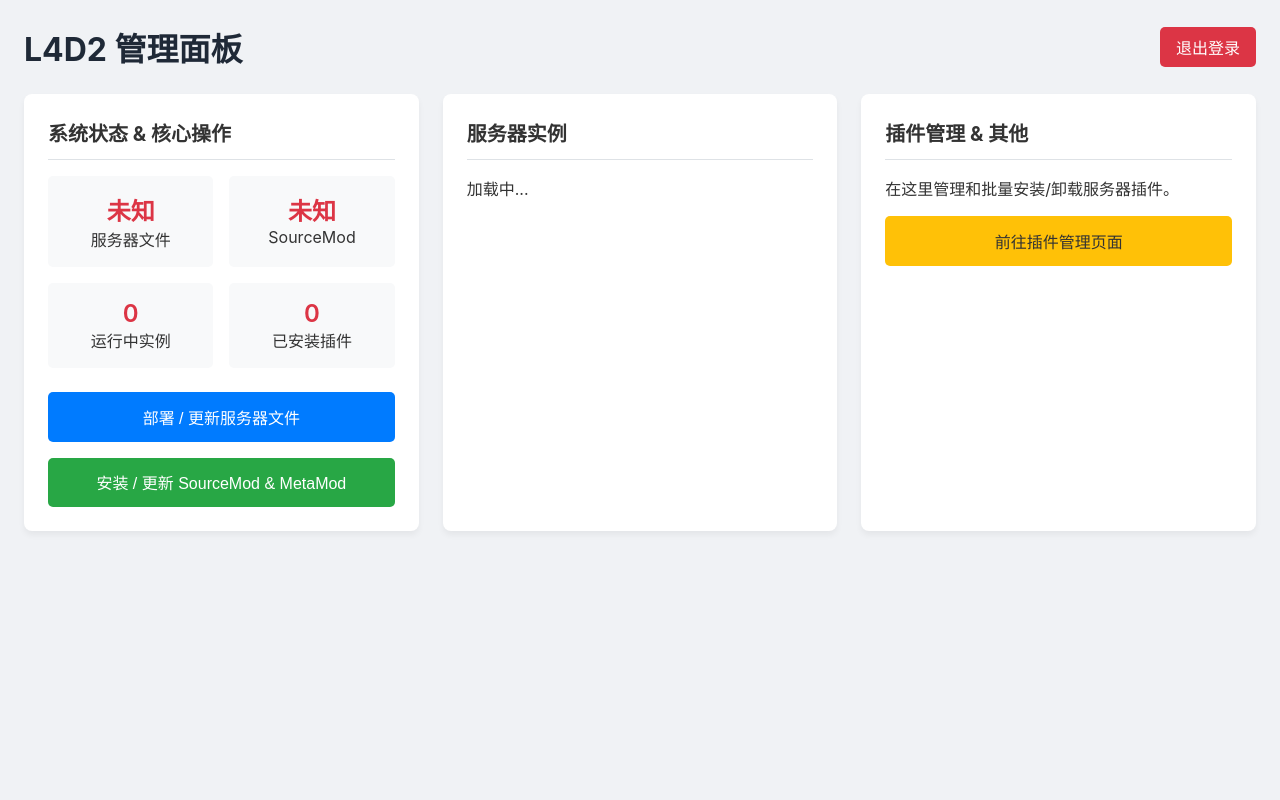
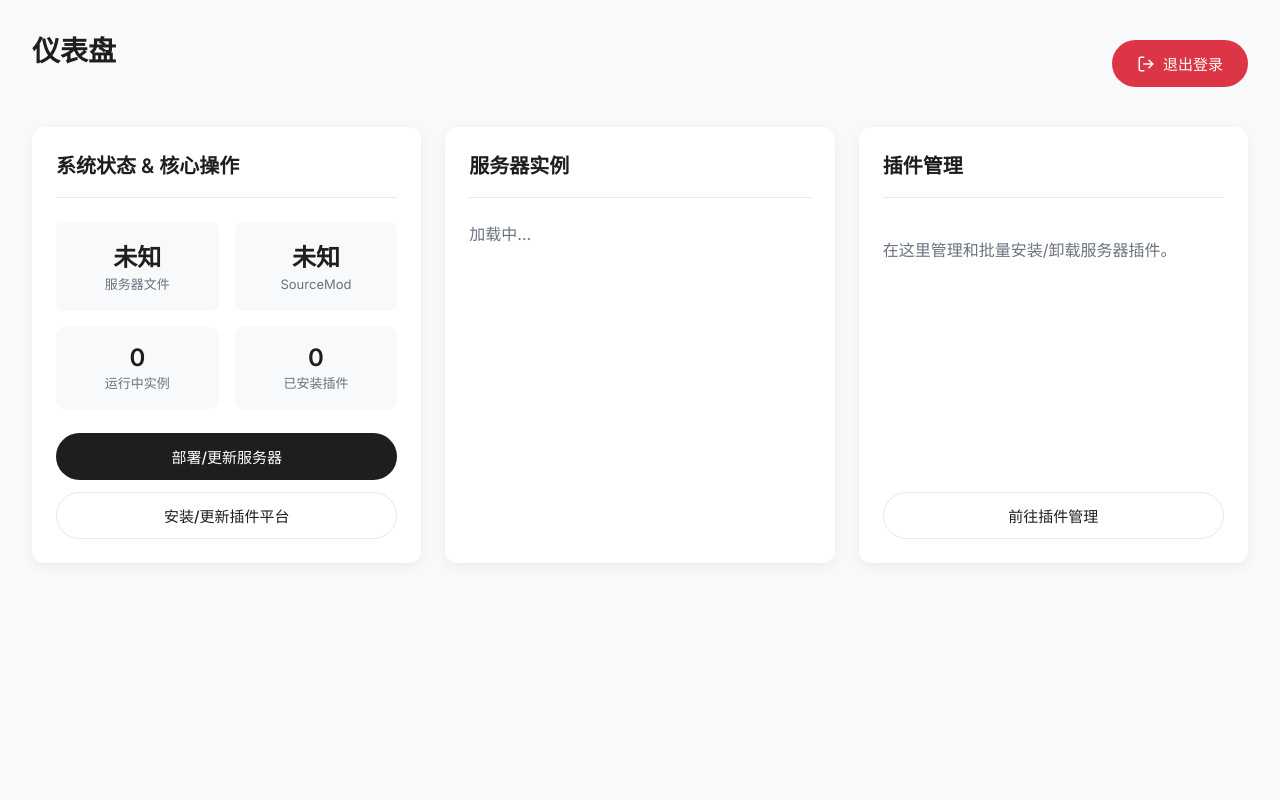
Before and after one commit to Q1en/L4D2-Manager-Panel, a Flask app: template app/templates/dashboard.html in a window 1280 px wide. Run offline with Flask 2, Linux system fonts and the light colour scheme; the template is opened without the code that fills it, so the values that code supplies are empty; some libraries are stand-ins or nearby versions.

Commit message:
重构 UI 风格

```diff
--- /dev/null
+++ b/app/static/style.css
@@ -0,0 +1,260 @@
+/* app/static/style.css */
+
+/* --- 1. 全局与基础设置 --- */
+:root {
+    /* 色彩方案 */
+    --bg-primary: #FFFFFF;
+    --bg-secondary: #F8F9FA;
+    --text-primary: #1E1E1E;
+    --text-secondary: #6B7280;
+    --brand-accent: #007AFF;
+    --border-default: #E5E7EB;
+    --status-success: #28A745;
+    --status-danger: #DC3545;
+    --status-warning: #FFC107;
+    --tag-bg-blue: #EBF5FF;
+    --tag-text-blue: #0062CC;
+    --tag-bg-purple: #F3E8FF;
+    --tag-text-purple: #5A298B;
+
+    /* 间距规范 (8px 网格) */
+    --space-1: 4px;
+    --space-2: 8px;
+    --space-3: 12px;
+    --space-4: 16px;
+    --space-5: 24px;
+    --space-6: 32px;
+
+    /* 字体 */
+    --font-family: 'Inter', -apple-system, BlinkMacSystemFont, "Segoe UI", Roboto, "Helvetica Neue", Arial, sans-serif;
+
+    /* 圆角 */
+    --border-radius-md: 8px;
+    --border-radius-lg: 12px;
+    --border-radius-full: 32px;
+}
+
+body {
+    font-family: var(--font-family);
+    background-color: var(--bg-secondary);
+    color: var(--text-primary);
+    margin: 0;
+    padding: var(--space-6);
+    display: flex;
+    flex-direction: column;
+    align-items: center;
+    min-height: 100vh;
+    box-sizing: border-box;
+}
+
+/* --- 2. 字体排版 --- */
+h1 { font-size: 28px; font-weight: 700; line-height: 1.4; margin: 0 0 var(--space-5) 0; }
+h2 { font-size: 20px; font-weight: 600; line-height: 1.5; margin: 0; }
+h3 { font-size: 16px; font-weight: 600; line-height: 1.5; }
+p, li { font-size: 16px; line-height: 1.6; color: var(--text-secondary); }
+small { font-size: 13px; line-height: 1.5; color: var(--text-secondary); }
+
+/* --- 3. 布局与容器 --- */
+.main-container {
+    width: 100%;
+    max-width: 1280px;
+}
+
+.page-header {
+    display: flex;
+    justify-content: space-between;
+    align-items: center;
+    margin-bottom: var(--space-6);
+}
+
+.grid-container {
+    display: grid;
+    grid-template-columns: repeat(auto-fit, minmax(350px, 1fr));
+    gap: var(--space-5);
+}
+
+/* --- 4. 组件设计 --- */
+
+/* 卡片 (Card) */
+.card {
+    background: var(--bg-primary);
+    border-radius: var(--border-radius-lg);
+    box-shadow: 0 4px 12px rgba(0, 0, 0, 0.05);
+    padding: var(--space-5);
+    display: flex;
+    flex-direction: column;
+}
+.card-header {
+    border-bottom: 1px solid var(--border-default);
+    padding-bottom: var(--space-4);
+    margin-bottom: var(--space-5);
+}
+
+/* 按钮 (Button) */
+.btn {
+    display: inline-flex;
+    align-items: center;
+    justify-content: center;
+    gap: var(--space-2);
+    font-family: var(--font-family);
+    font-size: 15px;
+    font-weight: 500;
+    text-decoration: none;
+    border: 1px solid transparent;
+    border-radius: var(--border-radius-full);
+    padding: var(--space-3) var(--space-5);
+    cursor: pointer;
+    transition: all 0.2s ease;
+}
+
+.btn-primary {
+    background-color: var(--text-primary);
+    color: var(--bg-primary);
+}
+.btn-primary:hover { background-color: #333; }
+.btn-primary:active { background-color: #000; }
+
+.btn-secondary {
+    background-color: var(--bg-primary);
+    color: var(--text-primary);
+    border-color: var(--border-default);
+}
+.btn-secondary:hover { background-color: var(--bg-secondary); }
+.btn-secondary:active { background-color: #F0F2F5; border-color: #D1D5DB; }
+
+.btn-danger {
+    background-color: var(--status-danger);
+    color: var(--bg-primary);
+}
+.btn-danger:hover { background-color: #c82333; }
+
+.btn:disabled {
+    background-color: #E5E7EB;
+    color: #6B7280;
+    cursor: not-allowed;
+    border-color: transparent;
+}
+.btn-secondary:disabled {
+    background-color: var(--bg-primary);
+    color: #9CA3AF;
+    border-color: var(--border-default);
+}
+
+
+/* 输入框 (Input) */
+.form-group { margin-bottom: var(--space-4); }
+.form-label { display: block; margin-bottom: var(--space-2); font-size: 14px; font-weight: 500; color: var(--text-primary); }
+.form-input {
+    width: 100%;
+    padding: var(--space-3) var(--space-4);
+    border-radius: var(--border-radius-full);
+    border: none;
+    background-color: var(--bg-secondary);
+    font-size: 16px;
+    box-sizing: border-box;
+    transition: all 0.2s ease;
+}
+.form-input:hover { background-color: #F0F2F5; }
+.form-input:focus {
+    background-color: var(--bg-primary);
+    outline: none;
+    box-shadow: 0 0 0 3px rgba(0, 122, 255, 0.2), 0 0 0 1px var(--brand-accent);
+}
+
+/* 列表 (List) */
+.item-list {
+    list-style: none;
+    padding: 0;
+    margin: 0;
+}
+.list-item {
+    display: flex;
+    justify-content: space-between;
+    align-items: center;
+    padding: var(--space-3) 0;
+    border-bottom: 1px solid var(--border-default);
+}
+.list-item:last-child { border-bottom: none; }
+.item-content { display: flex; align-items: center; gap: var(--space-3); }
+.item-actions { display: flex; gap: var(--space-2); }
+.item-actions .btn { padding: var(--space-1) var(--space-3); font-size: 13px; }
+
+
+/* 状态指示 */
+.status-dot {
+    width: 12px;
+    height: 12px;
+    border-radius: 50%;
+}
+.status-dot.running { background-color: var(--status-success); }
+.status-dot.stopped { background-color: var(--status-danger); }
+
+/* 登录页特定样式 */
+.login-wrapper {
+    display: flex;
+    justify-content: center;
+    align-items: center;
+    flex-grow: 1;
+    width: 100%;
+}
+.login-container {
+    width: 360px;
+    padding: var(--space-6);
+    background: var(--bg-primary);
+    border-radius: var(--border-radius-lg);
+    box-shadow: 0 4px 12px rgba(0,0,0,0.05);
+}
+.login-container h1 { text-align: center; }
+.login-container .error {
+    color: var(--status-danger);
+    text-align: center;
+    margin-top: var(--space-4);
+    font-size: 14px;
+}
+.login-container .btn {
+    width: 100%;
+    margin-top: var(--space-2);
+}
+
+/* --- 5. 插件页特定样式 --- */
+.plugins-container .card-header {
+    display: flex;
+    justify-content: space-between;
+    align-items: center;
+}
+.plugins-container .checkbox-label {
+    display: flex;
+    align-items: center;
+    gap: var(--space-2);
+    cursor: pointer;
+    font-weight: 500;
+}
+.plugins-container .list-item { padding: var(--space-3); }
+.plugins-container .list-item:hover { background-color: var(--bg-secondary); }
+
+
+/* --- 6. 日志模态框 (Modal) --- */
+#logModal { display: none; position: fixed; z-index: 1000; left: 0; top: 0; width: 100%; height: 100%; background-color: rgba(0,0,0,0.6); }
+.modal-content { background-color: #1e1e1e; color: #d4d4d4; margin: 5% auto; padding: 20px; border: 1px solid #888; width: 80%; max-width: 800px; height: 70%; border-radius: 8px; display: flex; flex-direction: column; }
+#logOutput { flex-grow: 1; overflow-y: auto; white-space: pre-wrap; font-family: 'Courier New', Courier, monospace; font-size: 0.9rem; background: #1e1e1e; border: 1px solid #333; padding: 10px; border-radius: 5px; }
+.modal-header { display: flex; justify-content: space-between; align-items: center; border-bottom: 1px solid #444; padding-bottom: 10px; margin-bottom: 10px;}
+.close-btn { color: #aaa; font-size: 28px; font-weight: bold; cursor: pointer; }
+
+
+/* --- 7. 复选框统一样式 --- */
+.checkbox-label {
+    display: flex;
+    align-items: center;
+    gap: var(--space-2);
+    cursor: pointer;
+    -webkit-user-select: none;
+    -ms-user-select: none;
+    user-select: none;
+}
+
+.checkbox-label input[type="checkbox"] {
+    width: 18px;
+    height: 18px;
+    flex-shrink: 0;
+    cursor: pointer;
+}
--- a/app/templates/dashboard.html
+++ b/app/templates/dashboard.html
@@ -4,86 +4,67 @@
     <meta charset="UTF-8">
     <meta name="viewport" content="width=device-width, initial-scale=1.0">
     <title>L4D2 管理面板 - 仪表盘</title>
+    <link rel="preconnect" href="https://fonts.googleapis.com">
+    <link rel="preconnect" href="https://fonts.gstatic.com" crossorigin>
+    <link href="https://fonts.googleapis.com/css2?family=Inter:wght@400;500;600;700&display=swap" rel="stylesheet">
+    <script src="https://cdn.jsdelivr.net/npm/feather-icons/dist/feather.min.js"></script>
+    <link rel="stylesheet" href="{{ url_for('static', filename='style.css') }}">
     <script src="https://cdn.jsdelivr.net/npm/sweetalert2@11"></script>
-    <style>
-        :root { --main-bg: #f0f2f5; --card-bg: #ffffff; --text-color: #333; --primary-color: #007bff; --green: #28a745; --red: #dc3545; --yellow: #ffc107; --border-color: #dee2e6; }
-        body { font-family: -apple-system, BlinkMacSystemFont, "Segoe UI", Roboto, "Helvetica Neue", Arial, sans-serif; background-color: var(--main-bg); color: var(--text-color); margin: 0; padding: 1.5rem; }
-        header { display: flex; justify-content: space-between; align-items: center; margin-bottom: 1.5rem; }
-        h1 { color: #1f2937; margin: 0; }
-        .logout-btn { background: var(--red); color: white; padding: 0.5rem 1rem; border-radius: 5px; text-decoration: none; font-weight: 500; }
-        .container { display: grid; grid-template-columns: repeat(auto-fit, minmax(350px, 1fr)); gap: 1.5rem; }
-        .card { background: var(--card-bg); border-radius: 8px; box-shadow: 0 4px 6px rgba(0,0,0,0.05); padding: 1.5rem; }
-        .card h2 { margin-top: 0; border-bottom: 1px solid var(--border-color); padding-bottom: 0.75rem; margin-bottom: 1rem; font-size: 1.25rem; }
-        .status-grid { display: grid; grid-template-columns: 1fr 1fr; gap: 1rem; margin-bottom: 1.5rem; }
-        .status-item { text-align: center; background: #f8f9fa; padding: 1rem; border-radius: 5px; }
-        .status-item span { font-size: 1.5rem; font-weight: 600; display: block; }
-        .status-label-true { color: var(--green); }
-        .status-label-false { color: var(--red); }
-        .action-btn { background: var(--primary-color); color: white; border: none; padding: 0.8rem 1.2rem; border-radius: 5px; cursor: pointer; font-size: 1rem; transition: background-color 0.2s; width: 100%; text-align: center; box-sizing: border-box; }
-        .action-btn:hover { background-color: #0056b3; }
-        a.action-btn { text-decoration: none; display: block; }
-        .instance-list { list-style: none; padding: 0; margin: 0; }
-        .instance-item { display: flex; justify-content: space-between; align-items: center; padding: 0.75rem; border-bottom: 1px solid #e5e7eb; }
-        .instance-item:last-child { border-bottom: none; }
-        .instance-info { display: flex; align-items: center; gap: 0.75rem; }
-        .status-dot { width: 12px; height: 12px; border-radius: 50%; }
-        .status-dot.running { background-color: var(--green); }
-        .status-dot.stopped { background-color: var(--red); }
-        .instance-name { font-weight: 500; }
-        .instance-details { font-size: 0.85rem; color: #6b7280; }
-        .item-actions button { font-size: 0.8rem; padding: 0.4rem 0.8rem; border-radius: 4px; cursor: pointer; border: none; color: white; }
-        .btn-start { background: var(--green); }
-        .btn-stop { background: var(--red); }
-        #logModal { display: none; position: fixed; z-index: 1000; left: 0; top: 0; width: 100%; height: 100%; background-color: rgba(0,0,0,0.6); }
-        .modal-content { background-color: #1e1e1e; color: #d4d4d4; margin: 5% auto; padding: 20px; border: 1px solid #888; width: 80%; max-width: 800px; height: 70%; border-radius: 8px; display: flex; flex-direction: column; }
-        #logOutput { flex-grow: 1; overflow-y: auto; white-space: pre-wrap; font-family: 'Courier New', Courier, monospace; font-size: 0.9rem; background: #1e1e1e; border: 1px solid #333; padding: 10px; border-radius: 5px; }
-        .modal-header { display: flex; justify-content: space-between; align-items: center; border-bottom: 1px solid #444; padding-bottom: 10px; margin-bottom: 10px;}
-        .close-btn { color: #aaa; font-size: 28px; font-weight: bold; cursor: pointer; }
-    </style>
 </head>
 <body>
 
-    <header>
-        <h1>L4D2 管理面板</h1>
-        <a href="/logout" class="logout-btn">退出登录</a>
+    <div class="main-container">
+        <header class="page-header">
+            <h1>仪表盘</h1>
+            <a href="/logout" class="btn btn-danger">
+                <i data-feather="log-out" style="width:18px; height:18px;"></i>
+                <span>退出登录</span>
+            </a>
         </header>
 
-    <div class="container">
+        <div class="grid-container">
             <div class="card">
+                <div class="card-header">
                     <h2>系统状态 & 核心操作</h2>
-            <div class="status-grid">
-                <div class="status-item">
-                    <span id="serverStatus" class="status-label-false">未知</span>
-                    服务器文件
                 </div>
-                <div class="status-item">
-                    <span id="smStatus" class="status-label-false">未知</span>
-                    SourceMod
+                <div style="display: grid; grid-template-columns: 1fr 1fr; gap: var(--space-4); margin-bottom: var(--space-5);">
+                    <div style="text-align: center; background: var(--bg-secondary); padding: var(--space-4); border-radius: var(--border-radius-md);">
+                        <span id="serverStatus" style="font-size: 1.5rem; font-weight: 600; display: block;">未知</span>
+                        <small>服务器文件</small>
                     </div>
-                 <div class="status-item">
-                    <span id="instanceCount" class="status-label-false">0</span>
-                    运行中实例
+                    <div style="text-align: center; background: var(--bg-secondary); padding: var(--space-4); border-radius: var(--border-radius-md);">
+                        <span id="smStatus" style="font-size: 1.5rem; font-weight: 600; display: block;">未知</span>
+                        <small>SourceMod</small>
                     </div>
-                <div class="status-item">
-                    <span id="pluginCount" class="status-label-false">0</span>
-                    已安装插件
+                     <div style="text-align: center; background: var(--bg-secondary); padding: var(--space-4); border-radius: var(--border-radius-md);">
+                        <span id="instanceCount" style="font-size: 1.5rem; font-weight: 600; display: block;">0</span>
+                        <small>运行中实例</small>
+                    </div>
+                    <div style="text-align: center; background: var(--bg-secondary); padding: var(--space-4); border-radius: var(--border-radius-md);">
+                        <span id="pluginCount" style="font-size: 1.5rem; font-weight: 600; display: block;">0</span>
+                        <small>已安装插件</small>
                     </div>
                 </div>
-            <button id="deployBtn" class="action-btn">部署 / 更新服务器文件</button>
-	        <button id="installSmBtn" class="action-btn" style="margin-top: 1rem; background-color: var(--green);">安装 / 更新 SourceMod & MetaMod</button>
+                <button id="deployBtn" class="btn btn-primary" style="width: 100%; margin-bottom: var(--space-3);">部署/更新服务器</button>
+	            <button id="installSmBtn" class="btn btn-secondary" style="width: 100%;">安装/更新插件平台</button>
             </div>
 
             <div class="card">
+                <div class="card-header">
                     <h2>服务器实例</h2>
-            <ul id="instanceList" class="instance-list">
+                </div>
+                <ul id="instanceList" class="item-list">
                     <li>加载中...</li>
                 </ul>
             </div>
 
             <div class="card">
-            <h2>插件管理 & 其他</h2>
+                <div class="card-header">
+                    <h2>插件管理</h2>
+                </div>
                 <p>在这里管理和批量安装/卸载服务器插件。</p>
-            <a href="/plugins" class="action-btn" style="margin-top: 1rem; background-color: var(--yellow); color: #333;">前往插件管理页面</a>
+                <a href="/plugins" class="btn btn-secondary" style="margin-top: auto;">前往插件管理</a>
+            </div>
         </div>
     </div>
 
@@ -97,37 +78,37 @@
         </div>
     </div>
 
+<script>
+// --- JavaScript 逻辑 (与原文件基本相同，但做了一些优化) ---
+document.addEventListener('DOMContentLoaded', () => {
+    // 激活 Feather 图标
+    feather.replace();
 
-<script>
-document.addEventListener('DOMContentLoaded', () => {
+    // DOM 元素获取
     const serverStatusEl = document.getElementById('serverStatus');
     const smStatusEl = document.getElementById('smStatus');
     const instanceListEl = document.getElementById('instanceList');
     const instanceCountEl = document.getElementById('instanceCount');
     const pluginCountEl = document.getElementById('pluginCount');
-
     const logModal = document.getElementById('logModal');
     const logOutput = document.getElementById('logOutput');
     const closeBtn = document.querySelector('.close-btn');
 
-    closeBtn.onclick = () => { logModal.style.display = 'none'; };
+    // 模态框事件
+    closeBtn.onclick = () => logModal.style.display = 'none';
     window.onclick = (event) => {
-        if (event.target == logModal) {
-            logModal.style.display = 'none';
-        }
+        if (event.target == logModal) logModal.style.display = 'none';
     };
 
     // --- 数据获取与渲染 ---
     async function fetchData(url) {
         const response = await fetch(url);
-        if (!response.ok) {
-            throw new Error(`HTTP error! status: ${response.status}`);
-        }
+        if (!response.ok) throw new Error(`HTTP error! status: ${response.status}`);
         const textData = await response.text();
         try {
-            return JSON.parse(JSON.parse(textData));
+            return JSON.parse(JSON.parse(textData)); // 处理双重编码
         } catch (e) {
-             return JSON.parse(textData);
+            return JSON.parse(textData); // 正常情况
         }
     }
 
@@ -152,27 +133,25 @@
                 const inst = data[name];
                 if (inst.running) runningCount++;
                 const item = document.createElement('li');
-                item.className = 'instance-item';
+                item.className = 'list-item';
                 item.innerHTML = `
-                    <div class="instance-info">
+                    <div class="item-content">
                         <div class="status-dot ${inst.running ? 'running' : 'stopped'}"></div>
                         <div>
-                            <div class="instance-name">${name}</div>
-                            <div class="instance-details">端口: ${inst.port} | 地图: ${inst.map}</div>
+                            <h3 style="margin: 0;">${name}</h3>
+                            <small>端口: ${inst.port} | 地图: ${inst.map}</small>
                         </div>
                     </div>
                     <div class="item-actions">
                         ${!inst.running
-                            ? `<button class="btn-start" onclick="handleAction('start_instance', '${name}')">启动</button>`
-                            : `<button class="btn-stop" onclick="handleAction('stop_instance', '${name}')">停止</button>`
+                            ? `<button class="btn btn-secondary" onclick="handleAction('start_instance', '${name}')">启动</button>`
+                            : `<button class="btn btn-danger" onclick="handleAction('stop_instance', '${name}')">停止</button>`
                         }
                     </div>
                 `;
                 instanceListEl.appendChild(item);
             }
             instanceCountEl.textContent = runningCount;
-            instanceCountEl.className = runningCount > 0 ? 'status-label-true' : 'status-label-false';
-
         }).catch(err => console.error("无法获取实例列表:", err));
     }
 
@@ -184,25 +163,25 @@
 
     function updateStatusLabel(el, condition, trueText, falseText) {
         el.textContent = condition ? trueText : falseText;
-        el.className = condition ? 'status-label-true' : 'status-label-false';
+        el.style.color = condition ? 'var(--status-success)' : 'var(--status-danger)';
     }
 
     // --- 事件处理 ---
     window.handleAction = async function(action, payload) {
         const result = await Swal.fire({
             title: `确认操作`,
-            text: `你确定要执行 "${action}" 在 "${payload || ''}" 上吗?`,
+            text: `你确定要执行 "${action}" ${payload ? '在 "' + payload + '" 上' : ''}吗?`,
             icon: 'warning',
             showCancelButton: true,
-            confirmButtonColor: '#3085d6',
-            cancelButtonColor: '#d33',
-            confirmButtonText: '是的，执行！',
-            cancelButtonText: '取消'
+            confirmButtonText: '是的, 执行!',
+            cancelButtonText: '取消',
+            confirmButtonColor: 'var(--brand-accent)',
+            cancelButtonColor: 'var(--status-danger)'
         });
-
         if (!result.isConfirmed) return;
 
-        showLoading('正在处理...');
+        Swal.fire({ title: '正在处理...', text: '请稍候...', allowOutsideClick: false, didOpen: () => Swal.showLoading() });
+
         try {
             const response = await fetch('/api/action', {
                 method: 'POST',
@@ -221,13 +200,10 @@
         }
     };
 
-    document.getElementById('deployBtn').addEventListener('click', () => {
-        // ... 此处代码与原文件相同，省略以保持简洁 ...
-    });
      document.getElementById('deployBtn').addEventListener('click', async () => {
          const result = await Swal.fire({
             title: `确认部署/更新服务器吗?`,
-            text: `这将执行 SteamCMD，可能需要一些时间。`,
+            text: `这将执行 SteamCMD, 可能需要一些时间。`,
             icon: 'info',
             showCancelButton: true,
             confirmButtonText: '开始',
@@ -238,7 +214,6 @@
         logModal.style.display = 'block';
         logOutput.textContent = '正在连接到服务器以获取日志...\n';
 
-        // 简化处理，直接通过POST请求获取流式响应
         fetch('/api/action', {
             method: 'POST',
             headers: { 'Content-Type': 'application/json' },
@@ -270,19 +245,8 @@
     });
 
     document.getElementById('installSmBtn').addEventListener('click', () => {
-    	handleAction('install_sourcemod', '插件平台');
+    	handleAction('install_sourcemod', null);
     });
-
-    function showLoading(title) {
-        Swal.fire({
-            title: title,
-            text: '请稍候...',
-            allowOutsideClick: false,
-            didOpen: () => {
-                Swal.showLoading();
-            }
-        });
-    }
 
     function refreshAll() {
         updateStatus();
@@ -290,7 +254,6 @@
         updatePlugins();
     }
 
-    // 页面加载时和之后每10秒刷新一次数据
     refreshAll();
     setInterval(refreshAll, 10000);
 });
--- a/app/templates/login.html
+++ b/app/templates/login.html
@@ -4,35 +4,30 @@
     <meta charset="UTF-8">
     <meta name="viewport" content="width=device-width, initial-scale=1.0">
     <title>L4D2 面板 - 登录</title>
-    <style>
-        body { font-family: -apple-system, BlinkMacSystemFont, "Segoe UI", Roboto, "Helvetica Neue", Arial, sans-serif; display: flex; justify-content: center; align-items: center; height: 100vh; margin: 0; background-color: #f0f2f5; }
-        .login-container { background: #fff; padding: 2rem; border-radius: 8px; box-shadow: 0 4px 6px rgba(0,0,0,0.1); width: 320px; }
-        h1 { text-align: center; color: #333; margin-bottom: 1.5rem; }
-        .form-group { margin-bottom: 1rem; }
-        label { display: block; margin-bottom: .5rem; color: #666; }
-        input { width: 100%; padding: .75rem; border: 1px solid #ddd; border-radius: 4px; box-sizing: border-box; }
-        button { width: 100%; padding: .75rem; background-color: #007bff; color: white; border: none; border-radius: 4px; cursor: pointer; font-size: 1rem; }
-        button:hover { background-color: #0056b3; }
-        .error { color: #d93025; text-align: center; margin-top: 1rem; }
-    </style>
+    <link rel="preconnect" href="https://fonts.googleapis.com">
+    <link rel="preconnect" href="https://fonts.gstatic.com" crossorigin>
+    <link href="https://fonts.googleapis.com/css2?family=Inter:wght@400;500;600;700&display=swap" rel="stylesheet">
+    <link rel="stylesheet" href="{{ url_for('static', filename='style.css') }}">
 </head>
 <body>
+    <div class="login-wrapper">
         <div class="login-container">
             <h1>L4D2 面板登录</h1>
             <form method="post">
                 <div class="form-group">
-                <label for="username">用户名</label>
-                <input type="text" id="username" name="username" required>
+                    <label for="username" class="form-label">用户名</label>
+                    <input type="text" id="username" name="username" class="form-input" required>
                 </div>
                 <div class="form-group">
-                <label for="password">密码</label>
-                <input type="password" id="password" name="password" required>
+                    <label for="password" class="form-label">密码</label>
+                    <input type="password" id="password" name="password" class="form-input" required>
                 </div>
-            <button type="submit">登 录</button>
+                <button type="submit" class="btn btn-primary">登 录</button>
             </form>
             {% if error %}
                 <p class="error">{{ error }}</p>
             {% endif %}
         </div>
+    </div>
 </body>
 </html>
```
Also changed, not shown: app/templates/plugins.html (+43 -45 lines). Lines whose indentation alone changed are shown as unchanged.
